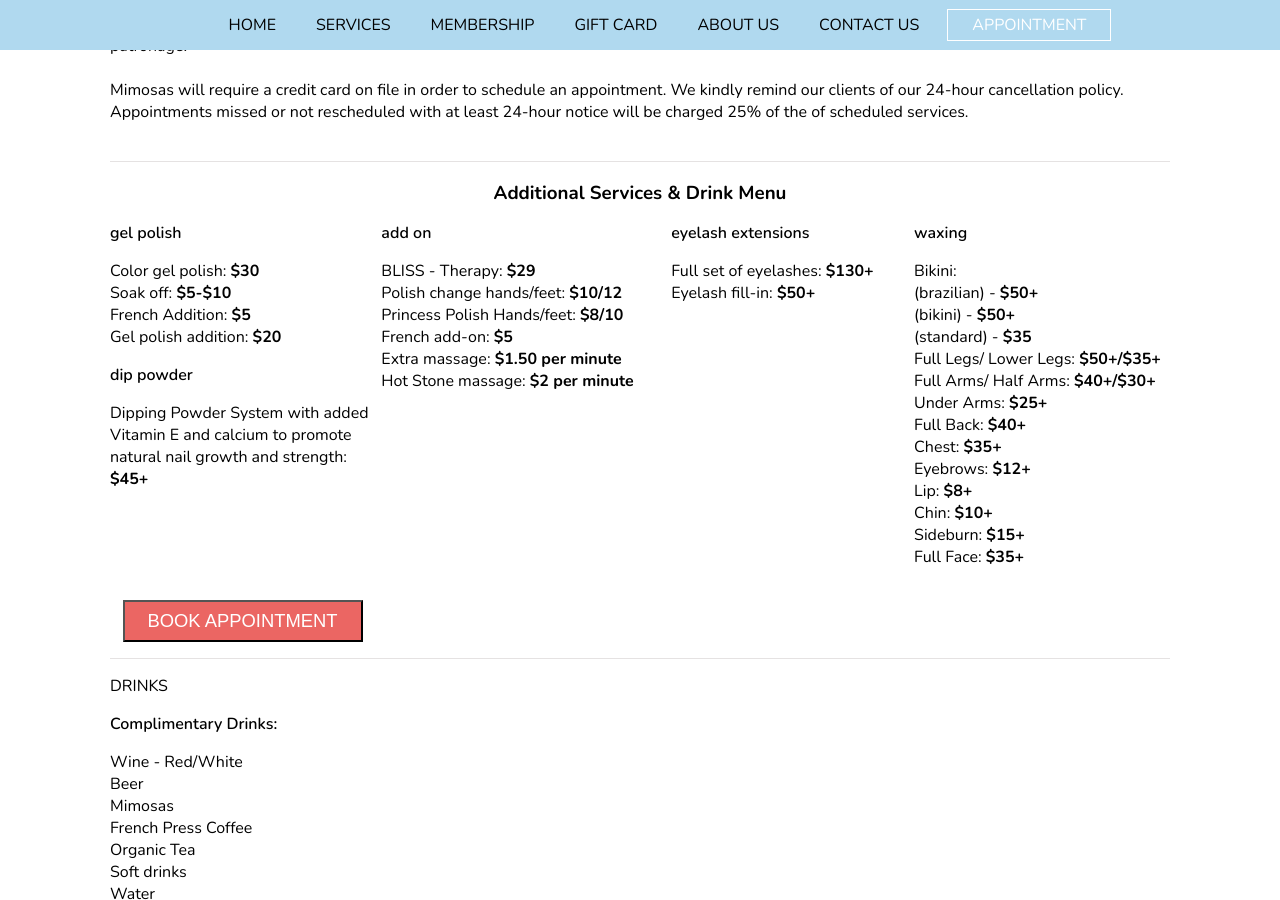
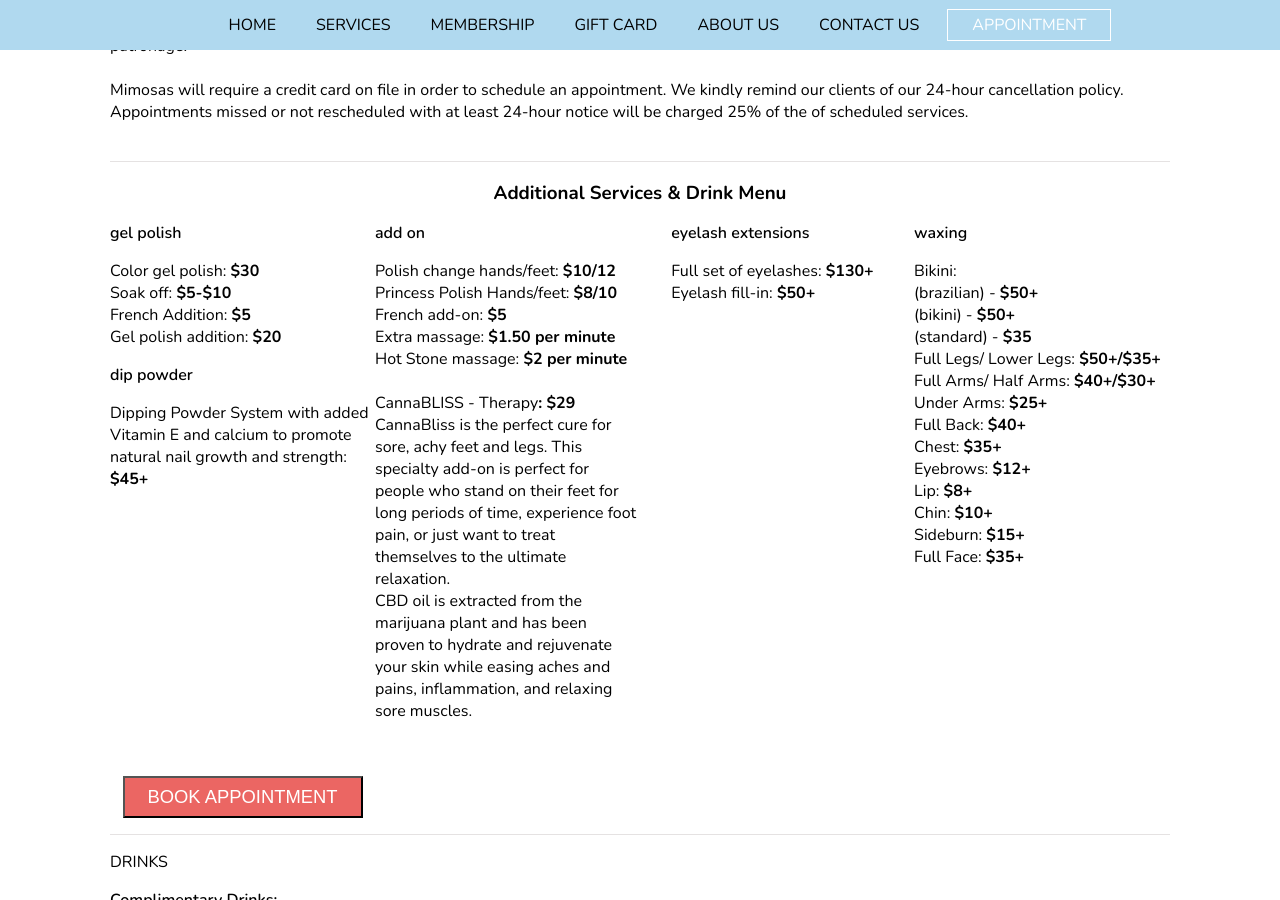
Before and after one commit to mimosasnailbar/mimosas, a Jekyll site: the page built from services.html, in a window 1280 px wide and 900 px high, scrolled down 2836 px. Built offline with Jekyll 4.4.1, drawn with Linux system fonts in a browser that asks for light colours; nearby versions of some CDN libraries.

Commit message:
Updated 'services.html' via CloudCannon

```diff
--- a/services.html
+++ b/services.html
@@ -155,7 +155,7 @@
 					add on
 				</p>
 				<p class="editable">
-					BLISS - Therapy: <strong>$29</strong><br />Polish change hands/feet: <strong>$10/12</strong><br />Princess Polish Hands/feet: <strong>$8/10</strong><br />French add-on: <strong>$5</strong><br />Extra massage: <strong>$1.50 per minute</strong><br />Hot Stone massage: <strong>$2 per minute</strong>
+					Polish change hands/feet: <strong>$10/12</strong><br />Princess Polish Hands/feet: <strong>$8/10</strong><br />French add-on: <strong>$5</strong><br />Extra massage: <strong>$1.50 per minute</strong><br />Hot Stone massage: <strong>$2 per minute</strong><br /><br />CannaBLISS - Therapy<strong>: <strong>$29</strong></strong><br />CannaBliss is the perfect cure for sore, achy feet and legs. This specialty add-on is perfect for people who stand on their feet for long periods of time, experience foot pain, or just want to treat themselves to the ultimate relaxation.<br />CBD oil is extracted from the marijuana plant and has been proven to hydrate and rejuvenate your skin while easing aches and pains, inflammation, and relaxing sore muscles. <strong><strong></strong></strong><br />&nbsp;
 				</p>
 			</div>
 		</div>
```
